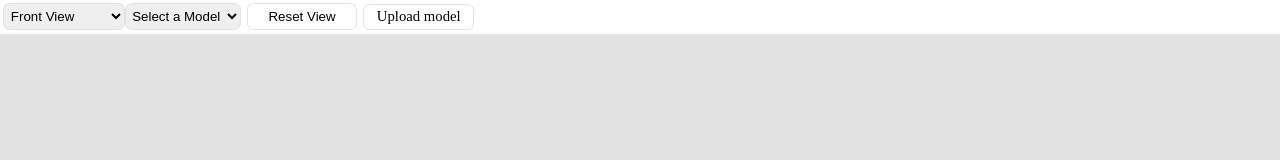
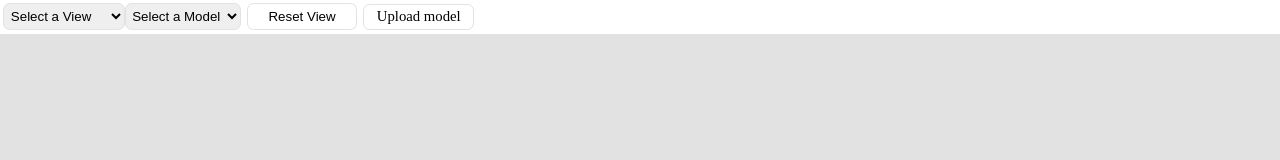
Before and after one commit to Tayomide/3d-orthographic, a React (Vite) app: page / in a window 1280 px wide. Shown: the top 160 px of the page. Built offline with nearby package versions, Linux system fonts and the light colour scheme.

Commit message:
Describe dropdown

```diff
--- a/src/components/Navbar.jsx
+++ b/src/components/Navbar.jsx
@@ -55,6 +55,7 @@ export const Navbar = ({ setRotation, setStl }) => {
   return (
     <Container>
       <select onChange={handleChange}>
+        <option hidden>Select a View</option>
         <option value="front">Front View</option>
         <option value="top">Top View</option>
         <option value="rside">Right Side View</option>
```
